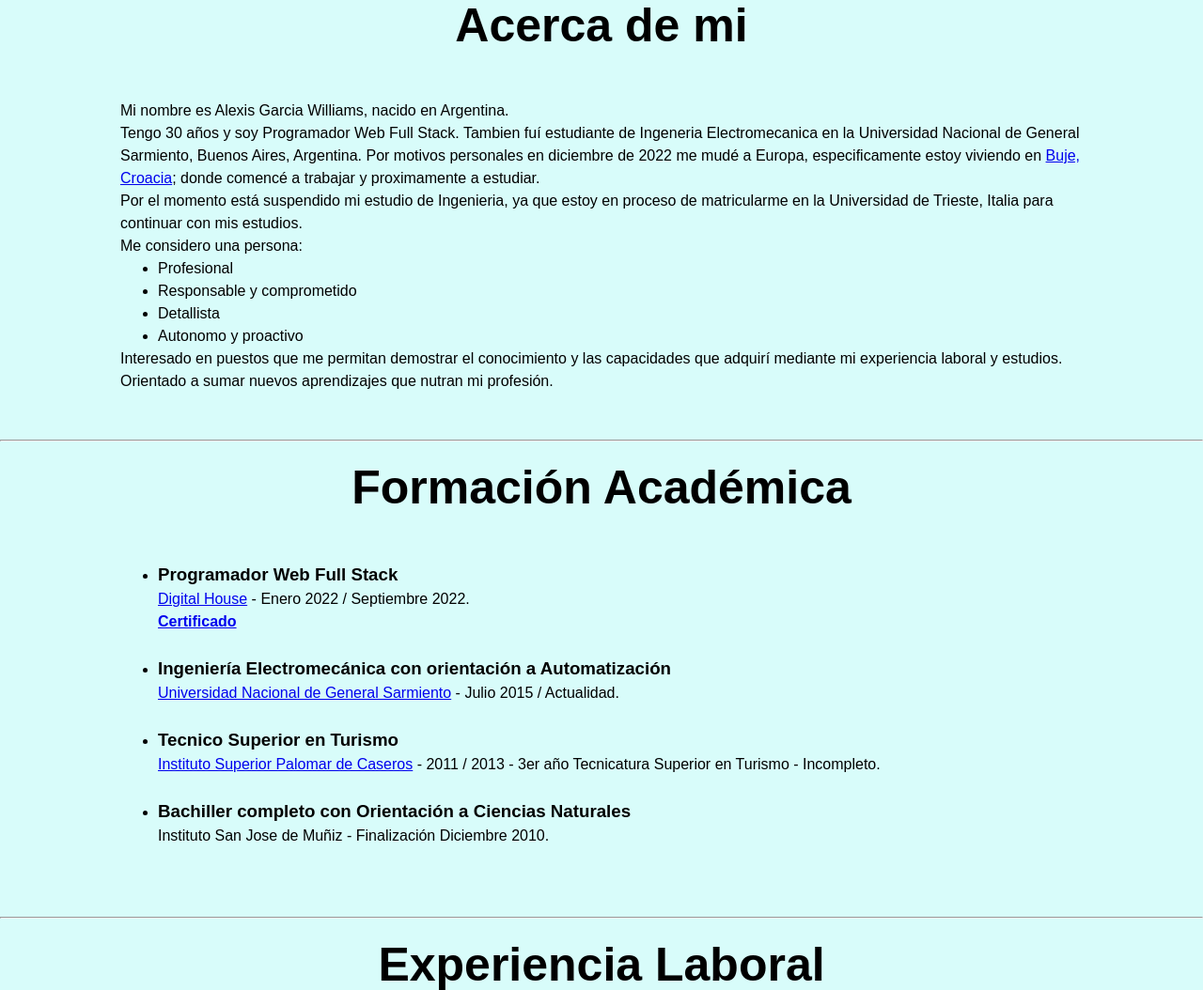
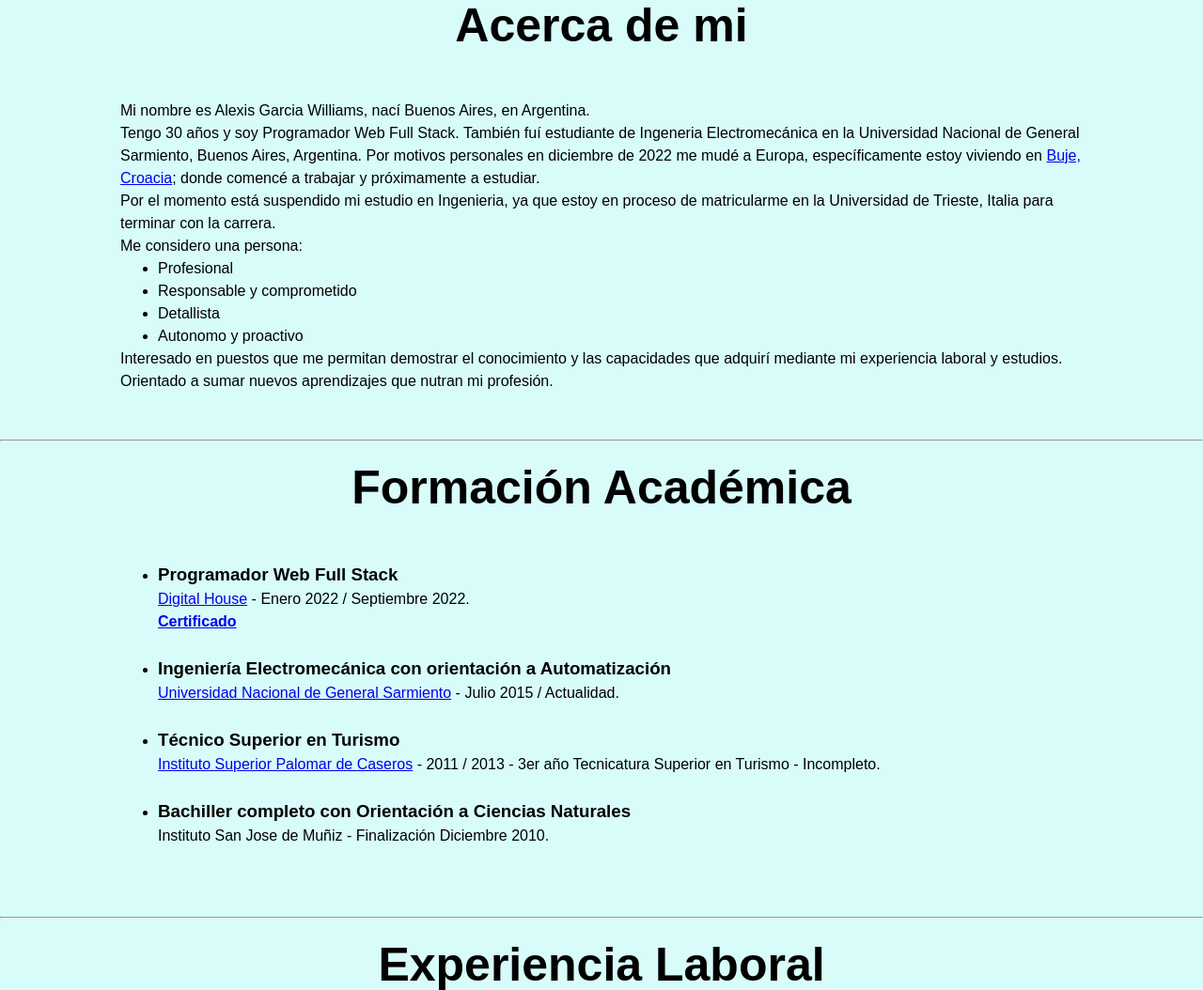
Before and after one commit to alegw/Cv-AlexisGarcia, a Node server app: page / in a window 1280 px wide. Shown: the part 1356-2410 px from the top of the page at 94% size. Run offline with Node 20, Linux system fonts and the light colour scheme.

Commit message:
ultimos retoques

```diff
--- a/views/partials/expLab.ejs
+++ b/views/partials/expLab.ejs
@@ -21,7 +21,7 @@
           <h3>Reasons S.R.L.</h3>
         </a>
         Agosto 2013 / Noviembre 2022.<br>
-        Fabrica textil de trajes de baños para mujer
+        Fábrica textil de trajes de baños para mujer
         <h5>Ubicación: Bella Vista (1661), Buenos Aires, Argentina</h5>
         <h4>Logros / Tareas:</h4>
         <ul>
--- a/views/partials/formacion.ejs
+++ b/views/partials/formacion.ejs
@@ -16,7 +16,7 @@
       </li>
       <br>
       <li>
-        <h3>Tecnico Superior en Turismo</h3>
+        <h3>Técnico Superior en Turismo</h3>
         <a href="http://ispcsecterc.blogspot.com/" target="_blank">Instituto Superior Palomar de Caseros</a> - 2011 /
         2013
         - 3er año Tecnicatura Superior en Turismo - Incompleto.
--- a/views/partials/head.ejs
+++ b/views/partials/head.ejs
@@ -2,7 +2,7 @@
     <meta charset="UTF-8">
     <meta http-equiv="X-UA-Compatible" content="IE=edge">
     <meta name="viewport" content="width=device-width, initial-scale=1.0">
-    <title>Portfolio Alexis Garcia</title>
+    <title>CV Alexis Garcia</title>
     <link rel='stylesheet' href='/stylesheets/style.css' />
 
 </head>
--- a/views/partials/info.ejs
+++ b/views/partials/info.ejs
@@ -2,14 +2,14 @@
   <h2> Acerca de mi</h2>
   <div class="infoBox">
     <p>
-      Mi nombre es Alexis Garcia Williams, nacido en Argentina.<br>
-      Tengo 30 años y soy Programador Web Full Stack. Tambien fuí estudiante de Ingeneria Electromecanica en la
+      Mi nombre es Alexis Garcia Williams, nací Buenos Aires, en Argentina.<br>
+      Tengo 30 años y soy Programador Web Full Stack. También fuí estudiante de Ingeneria Electromecánica en la
       Universidad Nacional de General Sarmiento, Buenos Aires, Argentina.
-      Por motivos personales en diciembre de 2022 me mudé a Europa, especificamente estoy viviendo en <a
+      Por motivos personales en diciembre de 2022 me mudé a Europa, específicamente estoy viviendo en <a
         href="https://goo.gl/maps/rLKpcZkNvynH4azC8" target="_blank">Buje, Croacia</a>; donde comencé a trabajar y
-      proximamente a estudiar.<br>
-      Por el momento está suspendido mi estudio de Ingenieria, ya que estoy en proceso de matricularme en la Universidad
-      de Trieste, Italia para continuar con mis estudios.<br>
+      próximamente a estudiar.<br>
+      Por el momento está suspendido mi estudio en Ingenieria, ya que estoy en proceso de matricularme en la Universidad
+      de Trieste, Italia para terminar con la carrera.<br>
       Me considero una persona:
       <br>
     <ul>
@@ -18,7 +18,8 @@
       <li>Detallista</li>
       <li>Autonomo y proactivo</li>
     </ul>
-    Interesado en puestos que me permitan demostrar el conocimiento y las capacidades que adquirí mediante mi experiencia laboral y estudios. Orientado a sumar nuevos aprendizajes que nutran mi profesión.
+    Interesado en puestos que me permitan demostrar el conocimiento y las capacidades que adquirí mediante mi experiencia laboral y estudios. <br>
+    Orientado a sumar nuevos aprendizajes que nutran mi profesión.
 
     </p>
   </div>
--- a/views/partials/script.js
+++ b/views/partials/script.js
@@ -7,4 +7,4 @@
     }
 </script> */}
 
-/** NO SE PUEDE VINCULAR CORRECTAMENTE, POR ESO LO INCORPORÈ DENTRO DE LA VISTA INDEX */
+/** NO LO PUDE VINCULAR CORRECTAMENTE, POR ESO LO INCORPORÈ DENTRO DE LA VISTA INDEX */
```
